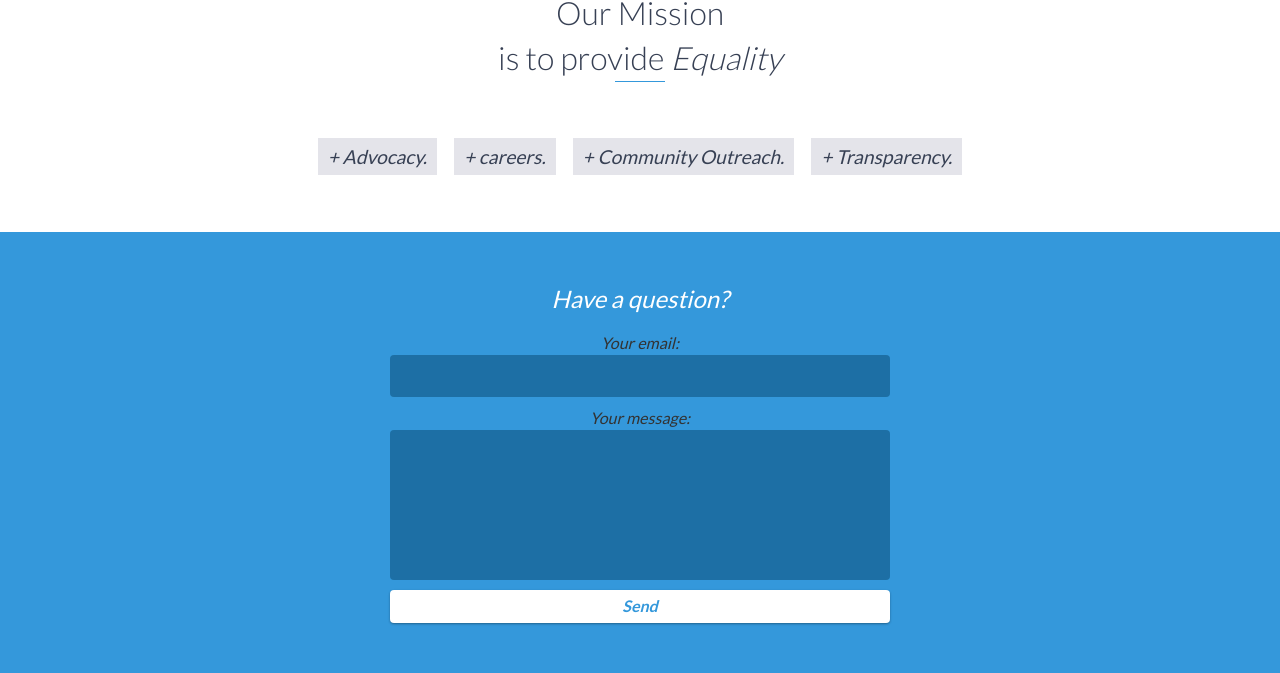
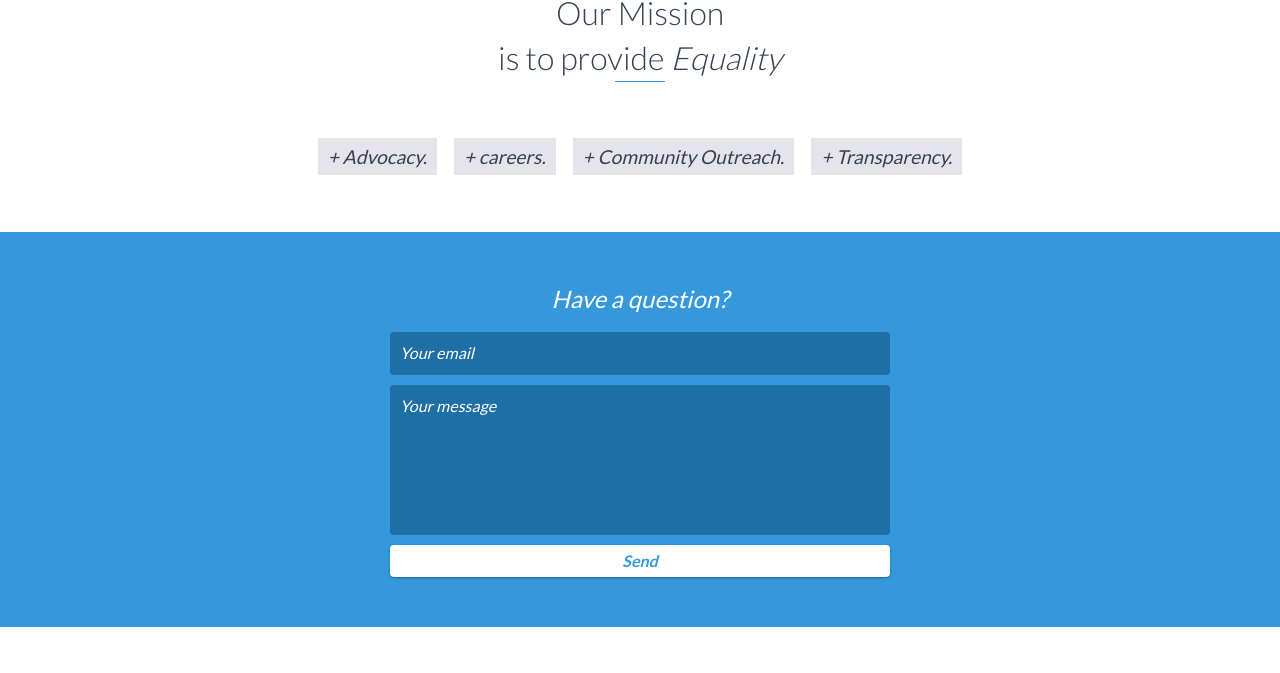
Before and after one commit to linacharms/linacharms.github.io, a website: page index.html in a window 1280 px wide. Shown: the part 2394-3067 px from the top of the page. Drawn offline with nearby package versions, Linux system fonts and the light colour scheme.

Commit message:
Update index.html

```diff
--- a/index.html
+++ b/index.html
@@ -158,21 +158,12 @@
     <div id="contact">
         <h2>Have a question?</h2>
         <div id="contact-form">
-            <form
-  action="https://formspree.io/f/xkndbeen"
-  method="POST"
->
-  <label>
-    Your email:
-    <input type="email" name="email">
-  </label>
-  <label>
-    Your message:
-    <textarea name="message"></textarea>
-  </label>
-  <!-- your other form fields go here -->
-  <button type="submit">Send</button>
-</form>
+<form method="POST" action="https://formspree.io/f/xkndbeen">
+                <input type="hidden" name="_subject" value="Contact request from personal website" />
+                <input type="email" name="_replyto" placeholder="Your email" required>
+                <textarea name="message" placeholder="Your message" required></textarea>
+                <button type="submit">Send</button>
+            </form>
         </div>
         <!-- End #contact-form -->
     </div>
```
